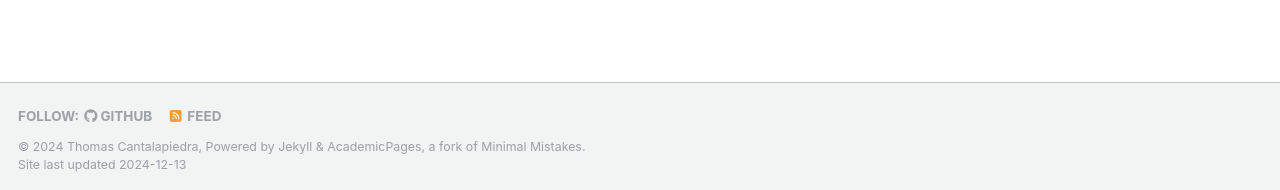
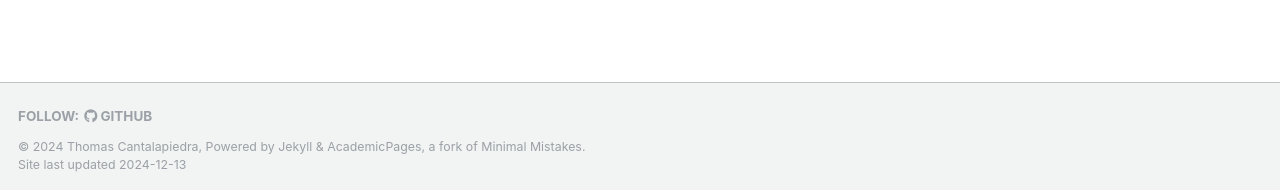
Before and after one commit to Thomas-SCS/thomas-scs.github.io, a Jekyll site: the page built from _teaching/2023-Fall-15482.md, in a window 1280 px wide. Shown: the part 707-897 px from the top of the page. Built offline with Jekyll 4.4.1, drawn with Linux system fonts in a browser that asks for light colours.

Commit message:
removed atom feed

```diff
--- a/_config.yml
+++ b/_config.yml
@@ -117,7 +117,7 @@ staticman:
       options:
         format           : "iso8601" # "iso8601" (default), "timestamp-seconds", "timestamp-milliseconds"
 atom_feed:
-  hide                   : false     # change to true to hide the RSS feed in the footer
+  hide                   : true     # change to true to hide the RSS feed in the footer
   path                   : # blank (default) uses feed.xml
 
 
--- a/_teaching/2023-Fall-15482.md
+++ b/_teaching/2023-Fall-15482.md
@@ -8,7 +8,8 @@ date: 2023-08-21
 # location: "City, Country"
 ---
 
-<!--TA'd 15-482 in the Fall of 2023
+<!--
+TA'd 15-482 in the Fall of 2023
 
 
 Heading 1
```
Also changed, not shown: _teaching/2025-Spring-11860.md (+2 -1 lines).
